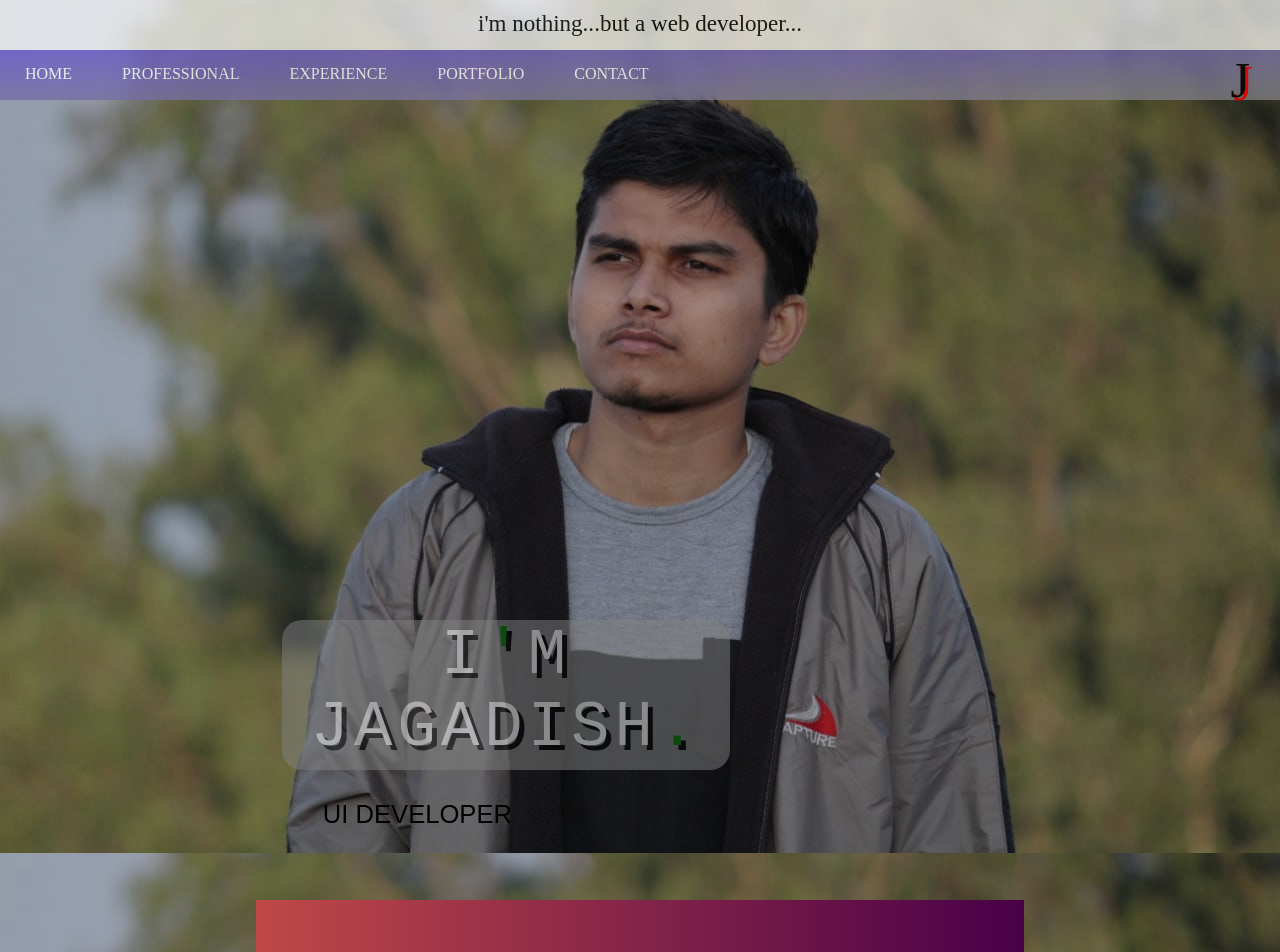
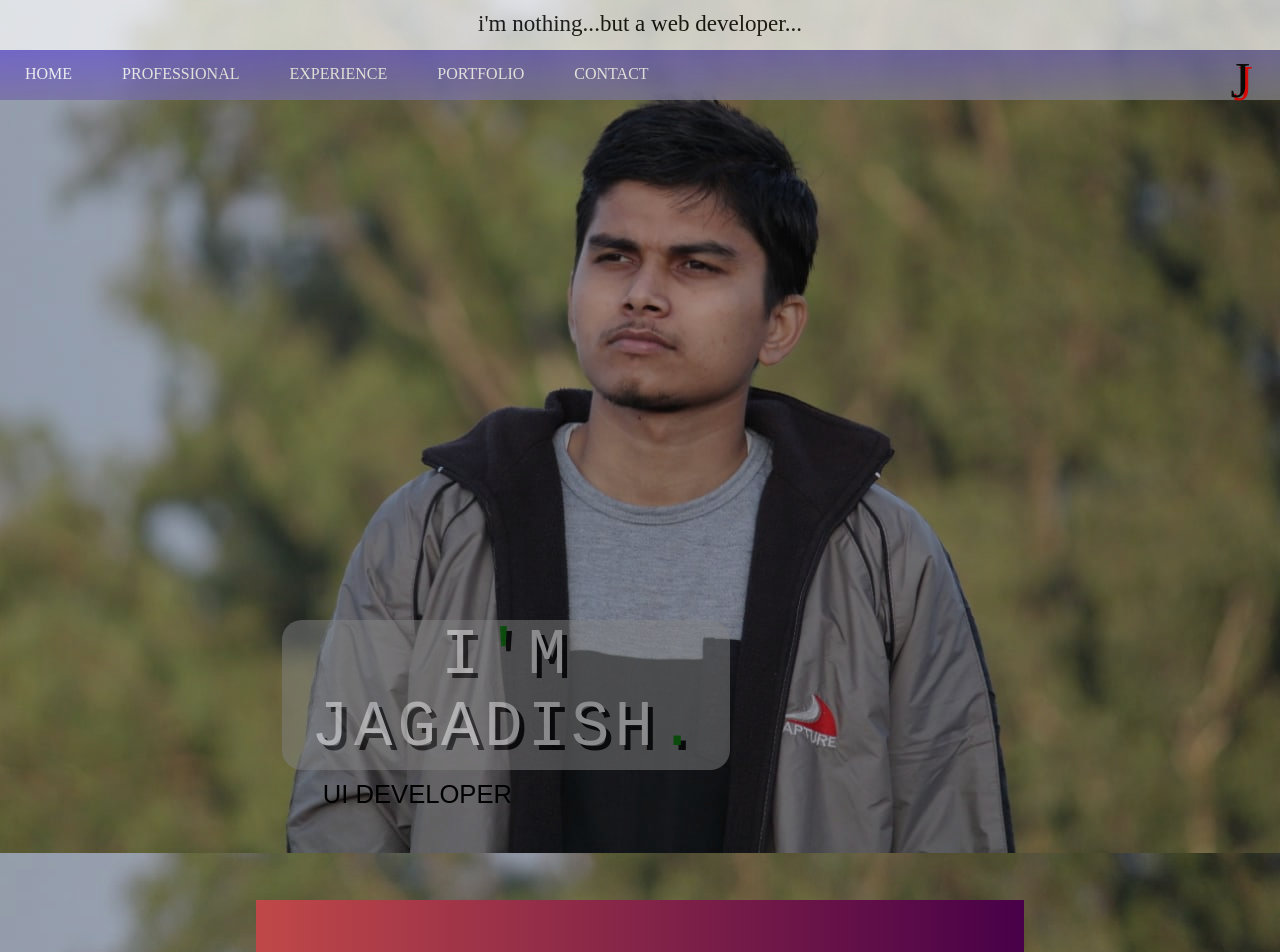
Before and after one commit to jagadish95/jagadish, a plain HTML site: page index.html in a window 1280 px wide. Shown: the top 952 px of the page. Drawn offline with Linux system fonts and the light colour scheme.

Commit message:
Update index.html

```diff
--- a/index.html
+++ b/index.html
@@ -42,7 +42,7 @@
 		<p>I<span style="color: green">'</span>M JAGADISH<span style="color: green">.</span></p>
 	</div>
 
-	<p style="font-family: sans-serif;font-size: 2vw;position: absolute;top: 800px ;right: 60%">UI DEVELOPER</p>
+	<p style="font-family: sans-serif;font-size: 2vw;position: absolute;top: 780px ;right: 60%">UI DEVELOPER</p>
 
 	<div class="textcontainer" id="port">
 
```
